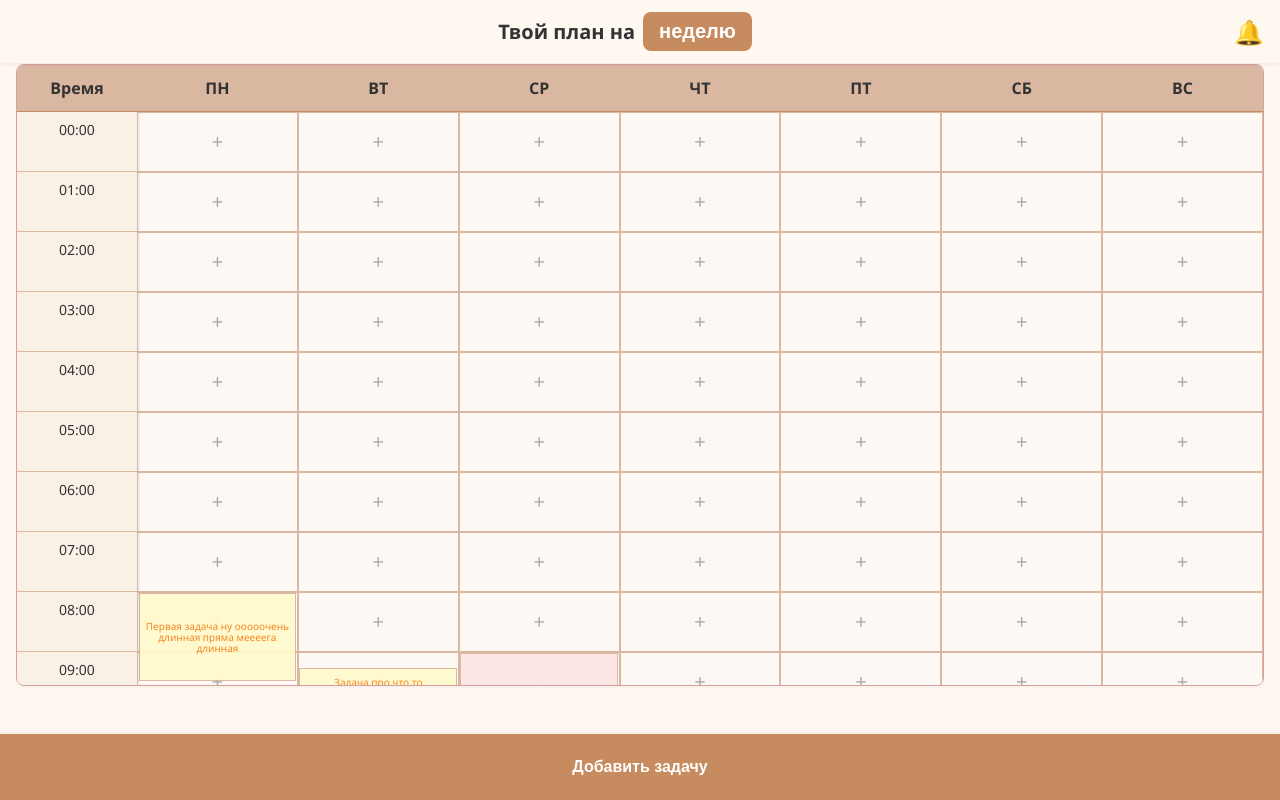
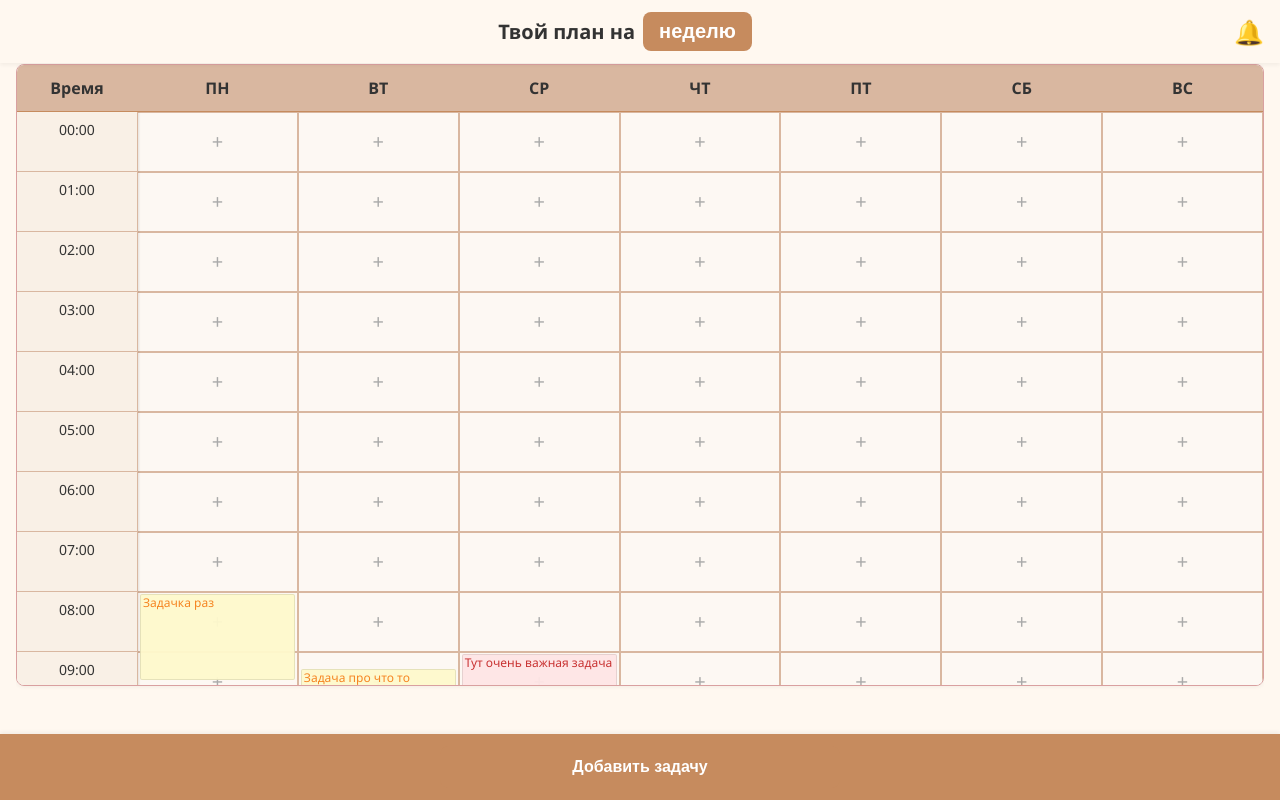
Before and after one commit to valeevaDiana/AutoPlanner, a React app in the folder task-scheduler/: page / in a window 1280 px wide. Built offline with nearby package versions, Linux system fonts and the light colour scheme; the HTML template or start-up script is replaced by a standard one.

Commit message:
done task blocks

```diff
--- a/task-scheduler/src/index.css
+++ b/task-scheduler/src/index.css
@@ -175,6 +175,25 @@ body {
 .cell.has-task {
   z-index: 10;
 }
+
+.task-block {
+  position: absolute;
+  z-index: 10;
+  opacity: 0.95;
+  box-sizing: border-box;
+  overflow: hidden;
+}
+
+.task-block.priority-low {
+  background: #e6ffe6;
+}
+.task-block.priority-medium {
+  background: #fffacd;
+}
+.task-block.priority-high {
+  background: #ffe6e6;
+}
+
 
 /*ЦВЕТА ДЛЯ ПРИОРИТЕТА*/
 .cell.priority-low {
--- a/task-scheduler/src/pages/SchedulePage/ui/ScheduleCalendar.tsx
+++ b/task-scheduler/src/pages/SchedulePage/ui/ScheduleCalendar.tsx
@@ -1,4 +1,3 @@
-// ScheduleCalendar.tsx
 import React from 'react';
 
 interface Cell {
@@ -27,7 +26,7 @@ const mockCells: Cell[] = [
     id: 'task1',
     time: '08:00',
     day: 0,
-    content: 'Первая задача ну ооооочень длинная пряма меееега длинная',
+    content: 'Задачка раз',
     priority: 'medium',
     durationMinutes: 90,
     startMinute: 0,
@@ -45,7 +44,7 @@ const mockCells: Cell[] = [
     id: 'task3',
     time: '09:00',
     day: 2,
-    content: 'Тут очень важная задача, не представляете насколько важная',
+    content: 'Тут очень важная задача',
     priority: 'high',
     durationMinutes: 120,
     startMinute: 0,
@@ -54,9 +53,9 @@ const mockCells: Cell[] = [
     id: 'task4',
     time: '10:00',
     day: 4,
-    content: 'Маленькая задачка, очень маленькая',
+    content: 'Маленькая задачка',
     priority: 'low',
-    durationMinutes: 15,
+    durationMinutes: 20,
     startMinute: 30,
   },
   {
@@ -72,13 +71,22 @@ const mockCells: Cell[] = [
     id: 'task6',
     time: '12:00',
     day: 3,
-    content: 'Задачка необычная',
+    content: 'Задача 1 (пересекается)',
     priority: 'medium',
     durationMinutes: 180,
     startMinute: 0,
   },
   {
     id: 'task7',
+    time: '12:00',
+    day: 3,
+    content: 'Задача 2 (пересекается)',
+    priority: 'medium',
+    durationMinutes: 180,
+    startMinute: 15,
+  },
+  {
+    id: 'task8',
     time: '13:00',
     day: 6,
     content: 'Тест1',
@@ -87,20 +95,107 @@ const mockCells: Cell[] = [
     startMinute: 30,
   },
   {
-    id: 'task8',
+    id: 'task9',
     time: '10:00',
     day: 5,
-    content: 'Тест2',
+    content: 'Подготовка к завтрашнему рабочему дню: составление списка дел на завтра, выбор одежды, в которой завтра нужно пойти на встречу, и другие дела',
     priority: 'medium',
     durationMinutes: 30,
     startMinute: 45,
   },
-
+  {
+    id: 'task10',
+    time: '10:00',
+    day: 5,
+    content: 'Подготовка к завтрашнему рабочему дню: составление списка дел на завтра, выбор одежды, в которой завтра нужно пойти на встречу, и другие дела',
+    priority: 'medium',
+    durationMinutes: 30,
+    startMinute: 45,
+  },
+  {
+    id: 'task11',
+    time: '10:00',
+    day: 5,
+    content: 'Подготовка к завтрашнему рабочему дню: составление списка дел на завтра, выбор одежды, в которой завтра нужно пойти на встречу, и другие дела',
+    priority: 'medium',
+    durationMinutes: 130,
+    startMinute: 45,
+  },
+  {
+    id: 'task12',
+    time: '10:00',
+    day: 5,
+    content: 'Подготовка к завтрашнему рабочему дню: составление списка дел на завтра, выбор одежды, в которой завтра нужно пойти на встречу, и другие дела',
+    priority: 'medium',
+    durationMinutes: 30,
+    startMinute: 45,
+  },
+  // {
+  //   id: 'task13',
+  //   time: '10:00',
+  //   day: 5,
+  //   content: 'Подготовка к завтрашнему рабочему дню: составление списка дел на завтра, выбор одежды, в которой завтра нужно пойти на встречу, и другие дела',
+  //   priority: 'medium',
+  //   durationMinutes: 30,
+  //   startMinute: 45,
+  // },
 ];
 
-const TaskBlock: React.FC<{ task: Cell }> = ({ task }) => {
+const getOverlappingTasks = (tasks: Cell[]): Cell[][] => {
+  const groups: Cell[][] = [];
+
+  tasks.forEach(task => {
+    const taskStart = (parseInt(task.time.split(':')[0]) * 60) + (task.startMinute || 0);
+    const taskEnd = taskStart + task.durationMinutes;
+
+    let addedToGroup = false;
+
+    for (const group of groups) {
+      const groupHasOverlap = group.some(groupTask => {
+        const groupStart = (parseInt(groupTask.time.split(':')[0]) * 60) + (groupTask.startMinute || 0);
+        const groupEnd = groupStart + groupTask.durationMinutes;
+
+        return (taskStart < groupEnd && taskEnd > groupStart);
+      });
+
+      if (groupHasOverlap) {
+        group.push(task);
+        addedToGroup = true;
+        break;
+      }
+    }
+
+    if (!addedToGroup) {
+      groups.push([task]);
+    }
+  });
+
+  return groups;
+};
+
+const getTaskPosition = (task: Cell, overlappingGroup: Cell[], taskIndex: number) => {
+  const totalTasks = overlappingGroup.length;
+
+  const maxTasks = Math.min(totalTasks, 5);
+
+  if (maxTasks === 1) {
+    return { width: 'calc(100% - 4px)', left: '2px' };
+  } else {
+    const availableWidth = 100 - 4;
+    const taskWidth = availableWidth / maxTasks;
+    const width = `calc(${taskWidth}% - 2px)`;
+    const left = `calc(${2 + (taskIndex * taskWidth)}% + 1px)`;
+    return { width, left };
+  }
+};
+
+const TaskBlock: React.FC<{ task: Cell; width: string; left: string; taskCount: number }> = ({
+  task,
+  width,
+  left,
+  taskCount
+}) => {
   const totalHeight = task.durationMinutes;
-
   const topOffset = task.startMinute || 0;
 
   let priorityClass = '';
@@ -117,29 +212,55 @@ const TaskBlock: React.FC<{ task: Cell }> = ({ task }) => {
     textColor = 'text-red';
   }
 
+  const getTextSettings = () => {
+    switch (taskCount) {
+      case 1:
+        return { fontSize: '12px', lineClamp: Math.max(1, Math.floor(totalHeight / 15)) };
+      case 2:
+        return { fontSize: '11px', lineClamp: Math.max(1, Math.floor(totalHeight / 12)) };
+      case 3:
+        return { fontSize: '11px', lineClamp: Math.max(1, Math.floor(totalHeight / 10)) };
+      case 4:
+        return { fontSize: '10px', lineClamp: Math.max(1, Math.floor(totalHeight / 8)) };
+      case 5:
+        return { fontSize: '9px', lineClamp: Math.max(1, Math.floor(totalHeight / 6)) };
+      default:
+        return { fontSize: '9px', lineClamp: Math.max(1, Math.floor(totalHeight / 6)) };
+    }
+  };
+
+  const textSettings = getTextSettings();
+
   return (
     <div
-      className={`cell has-task ${priorityClass}`}
+      className={`task-block ${priorityClass}`}
       style={{
         position: 'absolute',
         top: `calc(${topOffset}px + 1px)`,
-        left: '1%',
-        width: '98%',
+        left: left,
+        width: width,
         height: `calc(${totalHeight}px - 4px)`,
         zIndex: 10,
         opacity: 0.95,
         minHeight: '15px',
-
+        border: '1px solid rgba(0,0,0,0.1)',
+        borderRadius: '2px',
+        boxSizing: 'border-box',
+        padding: '1px',
       }}
     >
       <div className={`task-text ${textColor}`} style={{
-        fontSize: '10px',
-        lineHeight: '1.1',
-        padding: '2px',
+        fontSize: textSettings.fontSize,
+        lineHeight: '1.0',
+        padding: '1px',
         overflow: 'hidden',
         display: '-webkit-box',
-        WebkitLineClamp: Math.max(1, Math.floor(totalHeight / 15)),
+        WebkitLineClamp: textSettings.lineClamp,
         WebkitBoxOrient: 'vertical',
+        width: '100%',
+        height: '100%',
+        wordBreak: 'break-word',
+        textOverflow: 'ellipsis',
       }}>
         {task.content}
       </div>
@@ -173,6 +294,8 @@ export const ScheduleCalendar: React.FC = () => {
                   return taskHour === currentHour;
                 });
 
+                const overlappingGroups = getOverlappingTasks(tasksInThisSlot);
+
                 return (
                   <div key={dayIndex} className="cell empty" style={{
                     position: 'relative',
@@ -180,9 +303,21 @@ export const ScheduleCalendar: React.FC = () => {
                     height: '60px'
                   }}>
                     <span className="plus">+</span>
-                    {tasksInThisSlot.map((task) => (
-                      <TaskBlock key={task.id} task={task} />
-                    ))}
+
+                    {overlappingGroups.map((group, groupIndex) =>
+                      group.map((task, taskIndex) => {
+                        const position = getTaskPosition(task, group, taskIndex);
+                        return (
+                          <TaskBlock
+                            key={task.id}
+                            task={task}
+                            width={position.width}
+                            left={position.left}
+                            taskCount={group.length}
+                          />
+                        );
+                      })
+                    )}
                   </div>
                 );
               })}
```
